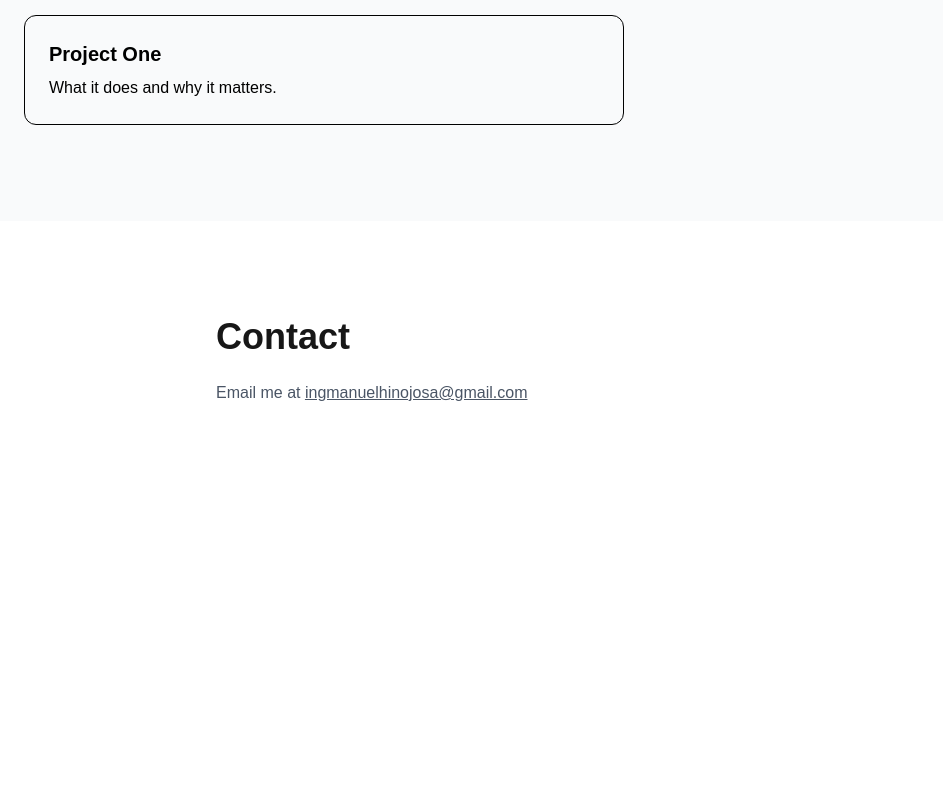
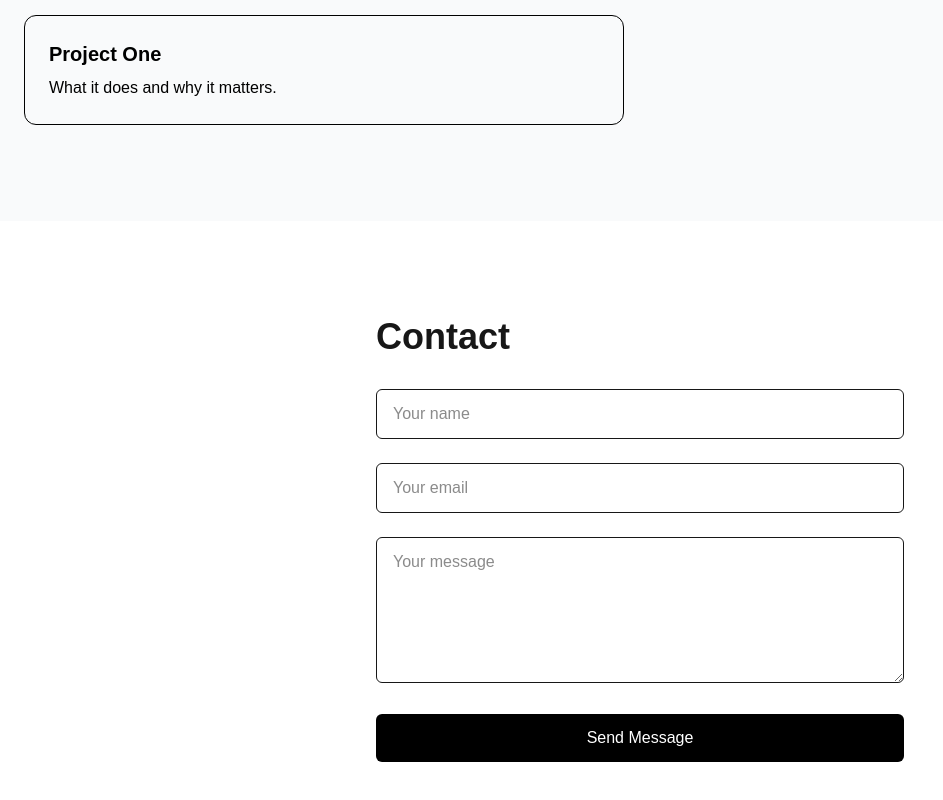
Before and after one commit to manuelfhinojosa/my-portfolio, a Next.js app: page / in a window 1280 px wide. Shown: the part 969-1769 px from the top of the page, without its empty margins (0-943 px from the left). Before the commit the page ends 1470 px from the top, so only its background shows below. Built offline with nearby package versions, Linux system fonts and the light colour scheme.

Commit message:
Added contact form

```diff
--- a/components/Contact.tsx
+++ b/components/Contact.tsx
@@ -1,14 +1,56 @@
+"use client";
+
+import { useState } from "react";
+
 export default function Contact() {
+  const [submitted, setSubmitted] = useState(false);
+
   return (
     <section id="contact" className="py-24">
-      <div className="max-w-4xl mx-auto px-6">
-        <h2 className="text-4xl font-bold mb-6">Contact</h2>
-        <p className="text-gray-600">
-          Email me at{" "}
-          <a className="underline" href="mailto:ingmanuelhinojosa@gmail.com">
-            ingmanuelhinojosa@gmail.com
-          </a>
-        </p>
+      <div className="max-w-xl mx-auto px-6">
+        <h2 className="text-4xl font-bold mb-8">Contact</h2>
+
+        {submitted ? (
+          <p className="text-green-600">Thanks! I’ll get back to you soon.</p>
+        ) : (
+          <form
+            action="https://formspree.io/f/xvzboaaz"
+            method="POST"
+            onSubmit={() => setSubmitted(true)}
+            className="space-y-6"
+          >
+            <input
+              type="text"
+              name="name"
+              placeholder="Your name"
+              required
+              className="w-full border px-4 py-3 rounded-md"
+            />
+
+            <input
+              type="email"
+              name="email"
+              placeholder="Your email"
+              required
+              className="w-full border px-4 py-3 rounded-md"
+            />
+
+            <textarea
+              name="message"
+              placeholder="Your message"
+              rows={5}
+              required
+              className="w-full border px-4 py-3 rounded-md"
+            />
+
+            <button
+              type="submit"
+              className="w-full bg-black text-white py-3 rounded-md hover:opacity-90"
+            >
+              Send Message
+            </button>
+          </form>
+        )}
       </div>
     </section>
   );
```
